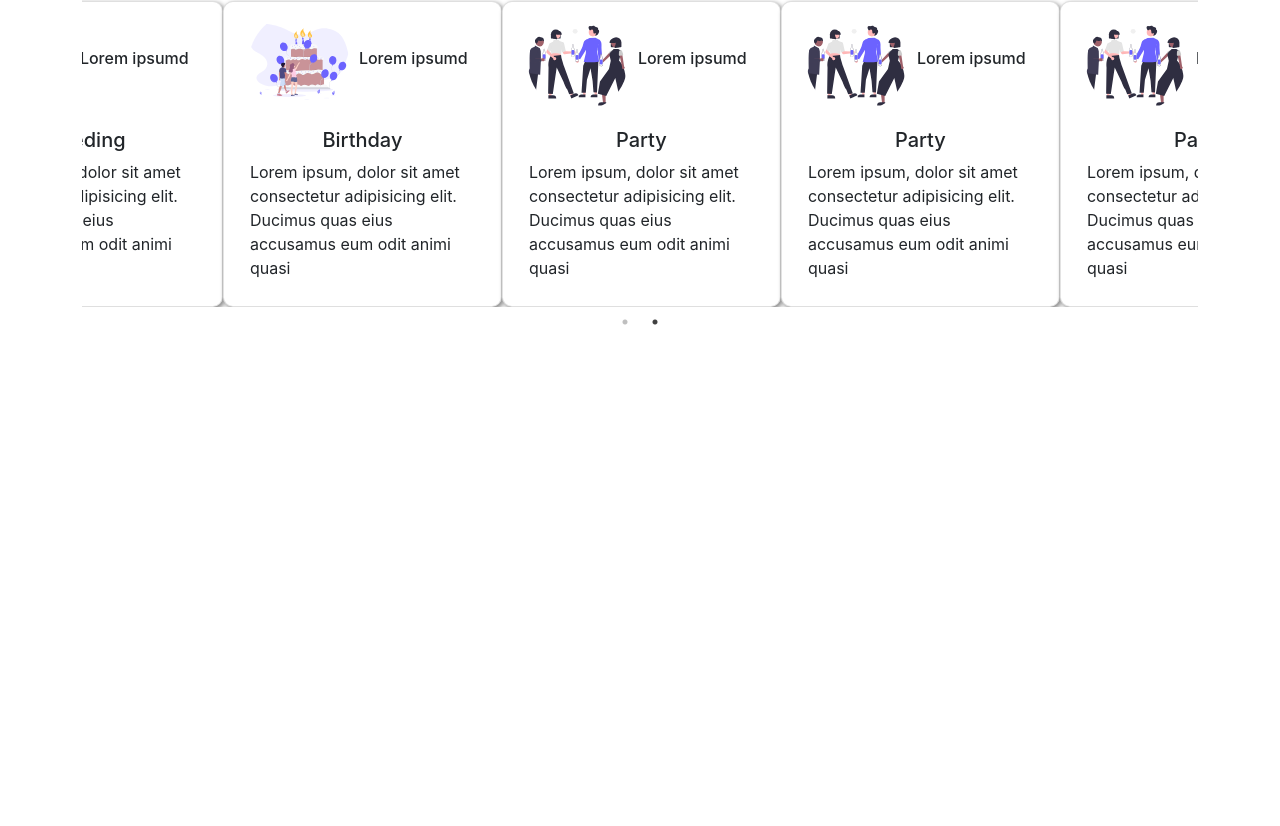
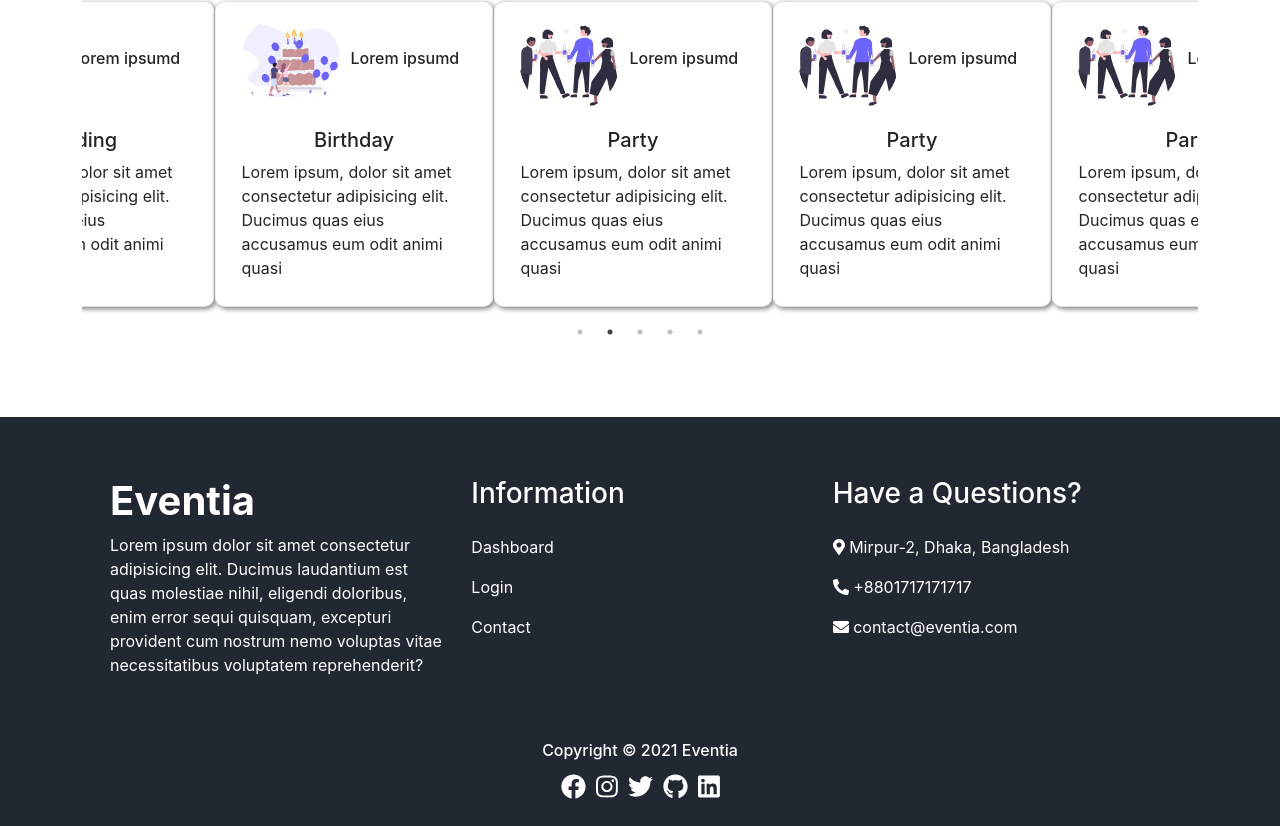
Before and after one commit to pallabbarman/event-management, a React (Create React App) app in the folder client/: page / in a window 1280 px wide. Shown: the part 2657-3483 px from the top of the page. Before the commit the page ends 2989 px from the top, so only its background shows below. Built offline with nearby package versions, Linux system fonts and the light colour scheme.

Commit message:
footer added

```diff
--- a/client/package.json
+++ b/client/package.json
@@ -3,6 +3,11 @@
     "version": "0.1.0",
     "private": true,
     "dependencies": {
+        "@fortawesome/fontawesome-svg-core": "^1.2.36",
+        "@fortawesome/free-brands-svg-icons": "^5.15.4",
+        "@fortawesome/free-regular-svg-icons": "^5.15.4",
+        "@fortawesome/free-solid-svg-icons": "^5.15.4",
+        "@fortawesome/react-fontawesome": "^0.1.16",
         "@testing-library/jest-dom": "^5.11.4",
         "@testing-library/react": "^11.1.0",
         "@testing-library/user-event": "^12.1.10",
--- a/client/src/components/Home/Home/Home.js
+++ b/client/src/components/Home/Home/Home.js
@@ -1,6 +1,7 @@
 import React from 'react';
+import Footer from '../../Shared/Footer/Footer';
+import NavBar from '../../Shared/NavBar/NavBar';
 import Features from '../Features/Features';
-import NavBar from '../NavBar/NavBar';
 import Reviews from '../Reviews/Reviews';
 import Services from '../Services/Services';
 import TopBanner from '../TopBanner/TopBanner';
@@ -14,6 +15,7 @@ const Home = () => (
         <Features />
         <WhyUs />
         <Reviews />
+        <Footer />
     </div>
 );
 
--- a/client/src/components/Home/Review/Review.css
+++ b/client/src/components/Home/Review/Review.css
@@ -3,6 +3,7 @@
     box-shadow: 2px 2px 5px gray;
     border-radius: 10px;
     padding: 10px;
+    margin-bottom: 10px;
 }
 .client-img {
     display: flex;
--- a/client/src/components/Home/Reviews/Reviews.js
+++ b/client/src/components/Home/Reviews/Reviews.js
@@ -15,14 +15,14 @@ const Reviews = () => {
         autoplaySpeed: 4000,
         cssEase: 'linear',
         slidesToShow: 4,
-        slidesToScroll: 4,
+        slidesToScroll: 1,
         initialSlide: 0,
         responsive: [
             {
                 breakpoint: 1024,
                 settings: {
                     slidesToShow: 3,
-                    slidesToScroll: 3,
+                    slidesToScroll: 1,
                     infinite: true,
                     dots: true,
                 },
@@ -31,7 +31,7 @@ const Reviews = () => {
                 breakpoint: 768,
                 settings: {
                     slidesToShow: 2,
-                    slidesToScroll: 2,
+                    slidesToScroll: 1,
                     infinite: true,
                     dots: true,
                 },
@@ -40,7 +40,7 @@ const Reviews = () => {
                 breakpoint: 600,
                 settings: {
                     slidesToShow: 2,
-                    slidesToScroll: 2,
+                    slidesToScroll: 1,
                     initialSlide: 2,
                 },
             },
--- /dev/null
+++ b/client/src/components/Shared/Footer/Footer.css
@@ -0,0 +1,28 @@
+.footer {
+    background: #222831;
+    color: white;
+    margin-top: 100px;
+}
+.footer-container {
+    padding-top: 60px;
+    padding-bottom: 20px;
+    padding-left: 40px;
+    padding-right: 40px;
+}
+#eventia {
+    font-weight: 700;
+}
+#eventia:hover {
+    color: red;
+}
+.footer-container a {
+    color: white;
+    text-decoration: none;
+}
+.footer-container a:hover {
+    color: red;
+}
+.social-link a {
+    font-size: 25px;
+    padding: 0 5px;
+}
--- /dev/null
+++ b/client/src/components/Shared/Footer/Footer.js
@@ -0,0 +1,90 @@
+/* eslint-disable jsx-a11y/anchor-has-content */
+import {
+    faFacebook,
+    faGithub,
+    faInstagram,
+    faLinkedin,
+    faTwitter,
+} from '@fortawesome/free-brands-svg-icons';
+import { faEnvelope, faMapMarkerAlt, faPhoneAlt } from '@fortawesome/free-solid-svg-icons';
+import { FontAwesomeIcon } from '@fortawesome/react-fontawesome';
+import React from 'react';
+import { Col, Container, Row } from 'react-bootstrap';
+import { Link } from 'react-router-dom';
+import './Footer.css';
+
+const Footer = () => (
+    <footer className="footer">
+        <Container className="footer-container">
+            <Row>
+                <Col lg={4} md={6}>
+                    <div>
+                        <h1 id="eventia">Eventia</h1>
+                        <p>
+                            Lorem ipsum dolor sit amet consectetur adipisicing elit. Ducimus
+                            laudantium est quas molestiae nihil, eligendi doloribus, enim error
+                            sequi quisquam, excepturi provident cum nostrum nemo voluptas vitae
+                            necessitatibus voluptatem reprehenderit?
+                        </p>
+                    </div>
+                </Col>
+                <Col lg={4} md={6}>
+                    <h3>Information</h3>
+                    <div className="mt-4">
+                        <Link to="/dashboard">
+                            <p>Dashboard</p>
+                        </Link>
+                        <Link to="/login">
+                            <p>Login</p>
+                        </Link>
+                        <Link to="/contact">
+                            <p>Contact</p>
+                        </Link>
+                    </div>
+                </Col>
+                <Col lg={4} md={6}>
+                    <h3>Have a Questions?</h3>
+                    <div className="mt-4">
+                        <p>
+                            <FontAwesomeIcon icon={faMapMarkerAlt} /> Mirpur-2, Dhaka, Bangladesh
+                        </p>
+                        <p>
+                            <a href="tel:+8801717171717">
+                                <FontAwesomeIcon icon={faPhoneAlt} /> +8801717171717
+                            </a>
+                        </p>
+                        <p>
+                            <a href="mailto:contact@eventia.com">
+                                <FontAwesomeIcon icon={faEnvelope} /> contact@eventia.com
+                            </a>
+                        </p>
+                    </div>
+                </Col>
+            </Row>
+            <div className="text-center mt-5 social-link">
+                <h6>Copyright &copy; {new Date().getFullYear()} Eventia</h6>
+                <a target="_blank" rel="noreferrer" href="http://https://www.facebook.com/pallabbm">
+                    <FontAwesomeIcon icon={faFacebook} />
+                </a>
+                <a target="_blank" rel="noreferrer" href="https://www.instagram.com/pallabbm/">
+                    <FontAwesomeIcon icon={faInstagram} />
+                </a>
+                <a target="_blank" rel="noreferrer" href="https://twitter.com/pallabbm">
+                    <FontAwesomeIcon icon={faTwitter} />
+                </a>
+                <a target="_blank" rel="noreferrer" href="https://github.com/pallabbarman">
+                    <FontAwesomeIcon icon={faGithub} />
+                </a>
+                <a
+                    target="_blank"
+                    rel="noreferrer"
+                    href="https://www.linkedin.com/in/pallabbarman/"
+                >
+                    <FontAwesomeIcon icon={faLinkedin} />
+                </a>
+            </div>
+        </Container>
+    </footer>
+);
+
+export default Footer;
```
Also changed, not shown: client/src/components/Shared/NavBar/NavBar.css (renamed from client/src/components/Home/NavBar/NavBar.css), client/src/components/Shared/NavBar/NavBar.js (renamed from client/src/components/Home/NavBar/NavBar.js), 1 other file (tests, documents, lock files or other folders).
